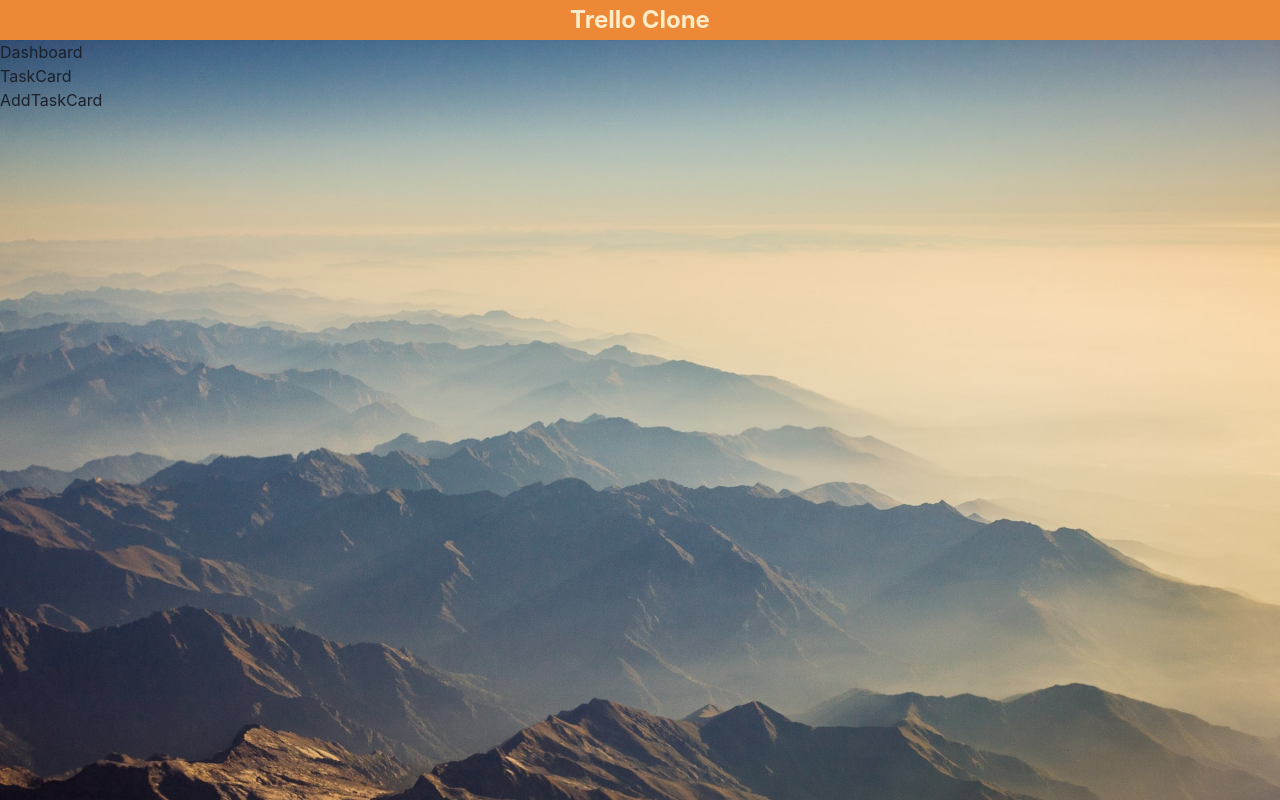
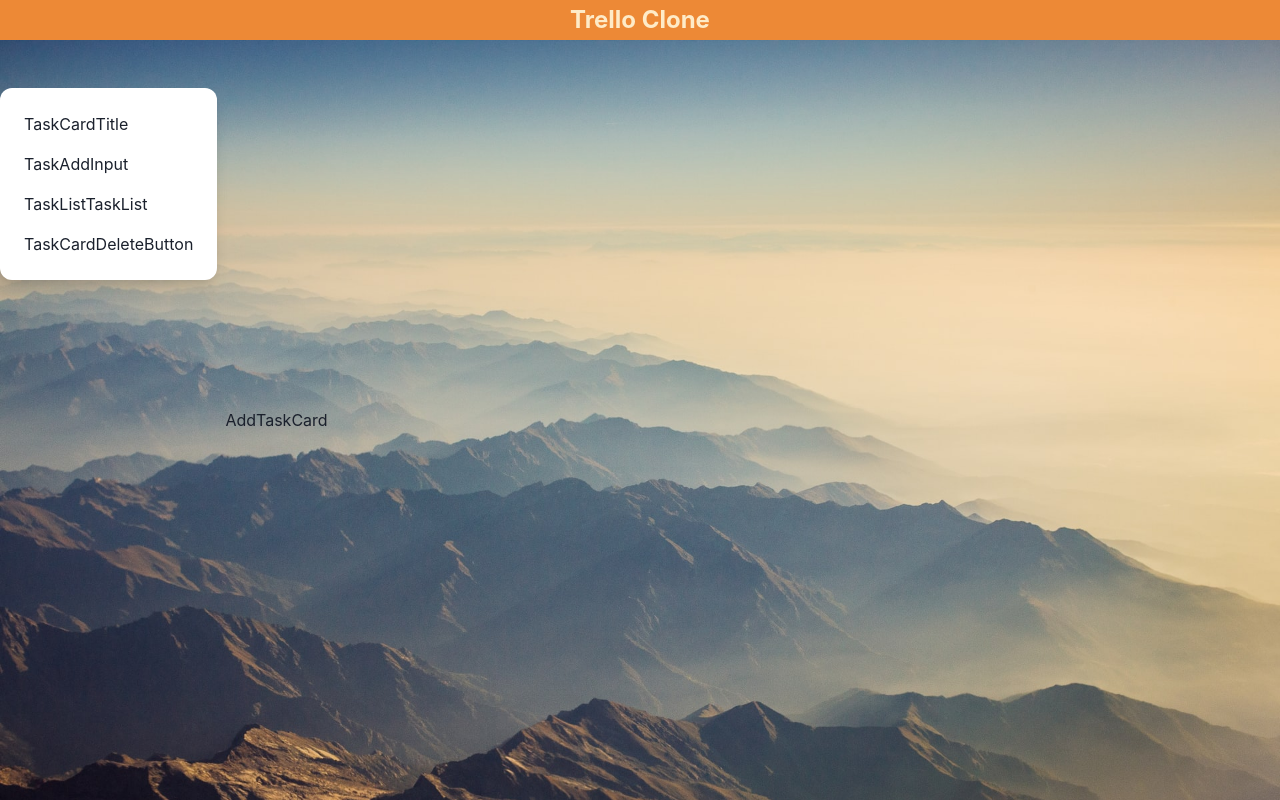
Before and after one commit to GrowUp-Haruno/react-trello-clone, a React (Create React App) app: page / in a window 1280 px wide. Built offline with nearby package versions, Linux system fonts and the light colour scheme.

Commit message:
コンポーネント作成

```diff
--- a/src/components/dashboard/Dashboard.tsx
+++ b/src/components/dashboard/Dashboard.tsx
@@ -1,16 +1,15 @@
-import { Box } from '@chakra-ui/react';
+import { HStack } from '@chakra-ui/react';
 import { AddTaskCard } from '../task/AddTaskCard';
 import { TaskCard } from '../task/TaskCard';
 
 export const Dashboard = () => {
   return (
-    <Box
+    <HStack
       bgImage="url('mountain.jpeg')"
       style={{ height: 'calc(100vh - 40px)', backgroundSize: 'cover' }}
     >
-      Dashboard
       <TaskCard></TaskCard>
       <AddTaskCard></AddTaskCard>
-    </Box>
+    </HStack>
   );
 };
--- /dev/null
+++ b/src/components/task/TaskAddInput.tsx
@@ -0,0 +1,7 @@
+import React from 'react'
+
+export const TaskAddInput = () => {
+  return (
+    <div>TaskAddInput</div>
+  )
+}
--- a/src/components/task/TaskCard.tsx
+++ b/src/components/task/TaskCard.tsx
@@ -1,7 +1,28 @@
-import React from 'react'
+import { Box, Stack, useColorModeValue } from '@chakra-ui/react';
+import { FC } from 'react';
+import { TaskAddInput } from './TaskAddInput';
+import { TaskCardDeleteButton } from './TaskCardDeleteButton';
+import { TaskCardTitle } from './TaskCardTitle';
+import { TaskListTaskList } from './TaskListTaskList';
 
-export const TaskCard = () => {
+export const TaskCard:FC = ({ children }) => {
   return (
-    <div>TaskCard</div>
-  )
-}
+    <Box h="100%">
+      <Stack
+        spacing={4}
+        w={'full'}
+        maxW={'md'}
+        bg={useColorModeValue('white', 'gray.700')}
+        rounded={'xl'}
+        boxShadow={'lg'}
+        p={6}
+        my={12}
+      >
+        <TaskCardTitle />
+        <TaskAddInput />
+        <TaskListTaskList />
+        <TaskCardDeleteButton />
+      </Stack>
+    </Box>
+  );
+};
--- /dev/null
+++ b/src/components/task/TaskCardDeleteButton.tsx
@@ -0,0 +1,5 @@
+export const TaskCardDeleteButton = () => {
+  return (
+    <div>TaskCardDeleteButton</div>
+  )
+}
--- /dev/null
+++ b/src/components/task/TaskCardTitle.tsx
@@ -0,0 +1,5 @@
+export const TaskCardTitle = () => {
+  return (
+    <div>TaskCardTitle</div>
+  )
+}
--- /dev/null
+++ b/src/components/task/TaskListTaskList.tsx
@@ -0,0 +1,5 @@
+export const TaskListTaskList = () => {
+  return (
+    <div>TaskListTaskList</div>
+  )
+}
```
Also changed, not shown: 1 other file (tests, documents, lock files or other folders).
